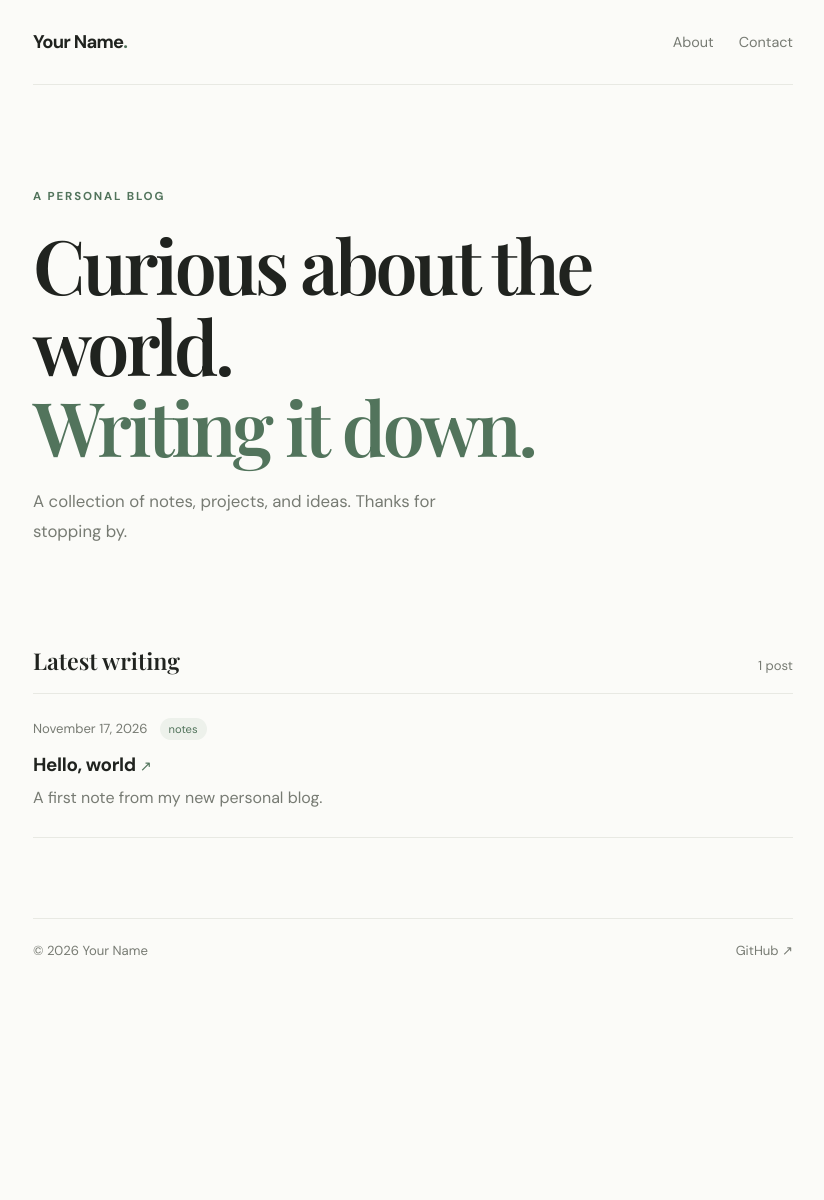
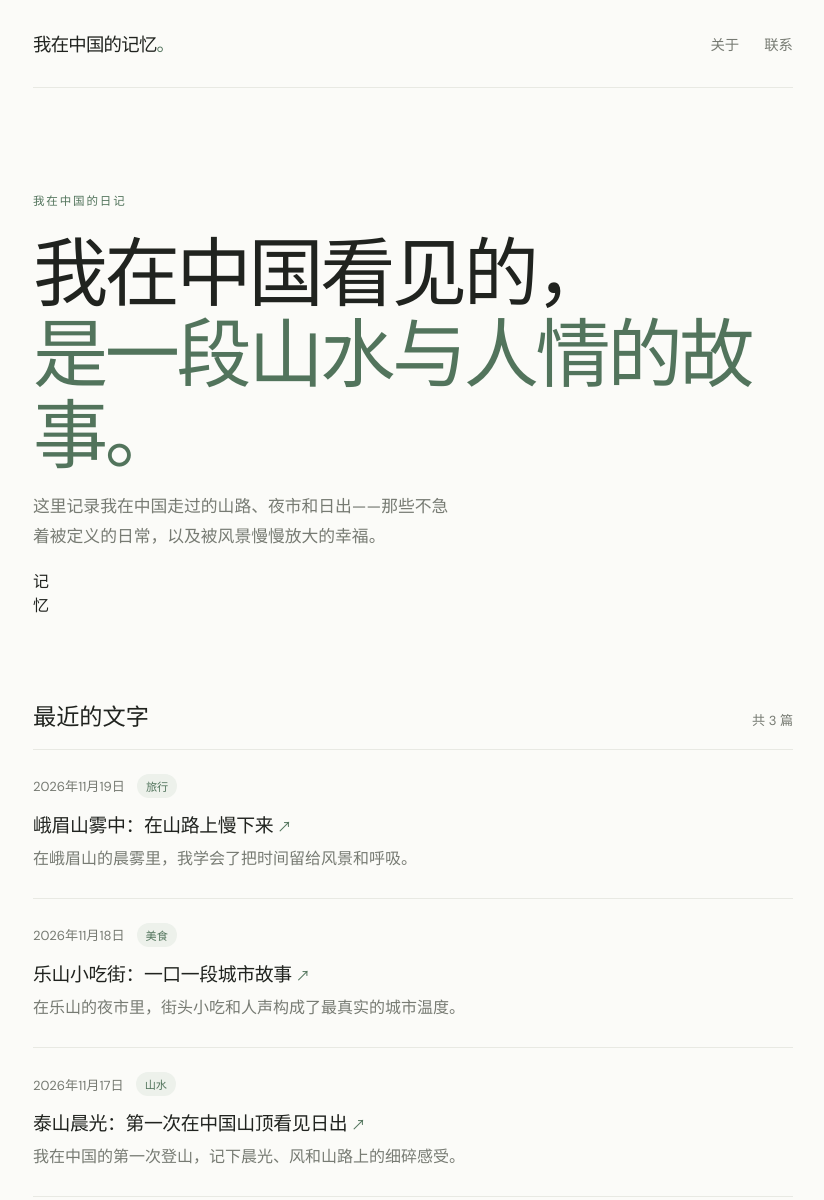
Before and after one commit to BoneBabys/Personal-Blog, an Astro site: page / in a window 1280 px wide. Shown: the top 1200 px of the page, without its empty margins (227-1051 px from the left). Before the commit the page ends 994 px from the top, so only its background shows below. Built offline with nearby package versions, Linux system fonts and the light colour scheme; Astro itself is replaced by a stand-in of ours.

Commit message:
Rewrite blog stories as personal China travel notes with three entries

```diff
--- /dev/null
+++ b/src/content/blog/emei-mist.md
@@ -0,0 +1,15 @@
+---
+title: "峨眉山雾中：在山路上慢下来"
+description: "在峨眉山的晨雾里，我学会了把时间留给风景和呼吸。"
+pubDate: 2026-11-19
+tags:
+  - 旅行
+---
+
+峨眉山的雾很轻，像一层薄薄的纱，贴在山坡和树梢之间。早晨刚起步时，天空还没有完全亮起来，我沿着石阶往上走，脚底踩着路面，手心和山风凉凉的，整个人都慢了下来。
+
+山路不陡，也不算平缓，但每一步都有一种逐渐进入静心状态的感觉。走过一段后，会发现自己不再急着赶路，而是顺着林间的湿气和光线，看看云彩在山脊间流动，听脚下的石头被踩出不同的回声。
+
+过了一段时间，雾开始散开，山景像从一张画中被轻轻揭起，树木、寺院和水声都露了出来。我忽然明白，旅行并不一定需要一张很大的惊艳照片，很多时候，最难忘的，是在山路上深呼吸时，那种突然把烦恼放下的轻松。
+
+那天的峨眉山��给我的最深印象不是壮丽，而是“慢”。慢慢走、慢慢看、慢慢听，仿佛人也变成了山里的一部分。
--- a/src/content/blog/hello-world.md
+++ b/src/content/blog/hello-world.md
@@ -1,11 +1,15 @@
 ---
-title: "Hello, world"
-description: "A first note from my new personal blog."
+title: "泰山晨光：第一次在中国山顶看见日出"
+description: "我在中国的第一次登山，记下晨光、风和山路上的细碎感受。"
 pubDate: 2026-11-17
 tags:
-  - notes
+  - 山水
 ---
 
-Welcome to my little corner of the internet. This is where I’ll share ideas, projects, and things I’m learning.
+我第一次真正感受到中国山水的壮阔，是在泰山的凌晨。天还没亮时，很多人已经在山路上出发，脚步沉稳，灯光和呼吸在雾气里交织。
 
-Edit or replace this post in `src/content/blog/hello-world.md` to make it your own.
+走到半山腰时，空气开始变得冷而清晰，山风有一种把人从睡意里拽出来的力道。我一路上看见不少游客停在石阶边，背着包，拍照、聊天、喘息，仿佛每一步都是在和这座山打招呼。
+
+到了山顶，天色才慢慢透亮，云海像被轻轻掀开，远处的群山被晨光铺成一层淡金色。我站在最顶端，忽然明白为什么很多人会说，登山并不是为了征服山，而是为了把自己从匆忙里拉回一丁点安静。
+
+那天，我没有急着拍很多照片，只认真记住了风的味道、路的弯度和那一瞬间的心跳。它像一张很长的明信片，写着我在中国第一次真正和山相遇。
--- /dev/null
+++ b/src/content/blog/leshan-snacks.md
@@ -0,0 +1,15 @@
+---
+title: "乐山小吃街：一口一段城市故事"
+description: "在乐山的夜市里，街头小吃和人声构成了最真实的城市温度。"
+pubDate: 2026-11-18
+tags:
+  - 美食
+---
+
+我在乐山的夜市走了一阵，灯光很亮，空气里混着油炸香、蒜香和热气。小店挨着小店，很多都没有特别华丽的招牌，但每一家都在忙着把一种味道做得真实。
+
+我买了一串香辣串串，边走边吃，先是麻，后是酥，最后留下一种很满足的油香。再加上一碗热腾腾的小面，汤底有些清淡，却把所有被空气、灯光和人群揉在一起的感觉都铺开了。
+
+最让我记得的，不是某一道绝品，而是整个街巷的热闹。有人边吃边聊，有人提着袋子站在店门口，有人用手机记录下每一口想要记住的东西。那种热闹并不喧闹，却很温柔，像一个城市在长夜里慢慢把自己展示给路人。
+
+我站在路边，看着人群、灯火和蒸汽一层层交叠，忽然觉得，真正的中国味道，不只在餐桌上，更在街头上，在人们随手的一笑和热闹里被慢慢烘出来的幸福感。
--- a/src/pages/index.astro
+++ b/src/pages/index.astro
@@ -6,43 +6,44 @@ const posts = (await getCollection('blog')).sort(
   (a, b) => b.data.pubDate.valueOf() - a.data.pubDate.valueOf(),
 );
 
-const siteName = 'Your Name';
+const siteName = '我在中国的记忆';
 ---
 
-<html lang="en">
+<html lang="zh-CN">
   <head>
     <meta charset="utf-8" />
     <meta name="viewport" content="width=device-width, initial-scale=1" />
-    <meta name="description" content="Notes, projects, and ideas from {siteName}." />
-    <title>{siteName} — Personal Blog</title>
+    <meta name="description" content="记录我在中国所见的山、水、人和味道。" />
+    <title>{siteName} · 山海之间</title>
   </head>
   <body>
     <main class="page-shell">
       <header class="site-header">
-        <a class="wordmark" href="/">{siteName}<span>.</span></a>
-        <nav aria-label="Main navigation">
-          <a href="#about">About</a>
-          <a href="mailto:hello@example.com">Contact</a>
+        <a class="wordmark" href="/">{siteName}<span>。</span></a>
+        <nav aria-label="主导航">
+          <a href="#about">关于</a>
+          <a href="mailto:hello@example.com">联系</a>
         </nav>
       </header>
 
       <section class="intro" id="about">
-        <p class="eyebrow">A PERSONAL BLOG</p>
-        <h1>Curious about the world.<br /><span>Writing it down.</span></h1>
-        <p class="intro-copy">A collection of notes, projects, and ideas. Thanks for stopping by.</p>
+        <p class="eyebrow">我在中国的日记</p>
+        <h1>我在中国看见的，<br /><span>是一段山水与人情的故事。</span></h1>
+        <p class="intro-copy">这里记录我在中国走过的山路、夜市和日出——那些不急着被定义的日常，以及被风景慢慢放大的幸福。</p>
+        <span class="intro-seal" aria-hidden="true">记<br />忆</span>
       </section>
 
       <section class="posts-section" aria-labelledby="posts-heading">
         <div class="section-heading">
-          <h2 id="posts-heading">Latest writing</h2>
-          <span>{posts.length} {posts.length === 1 ? 'post' : 'posts'}</span>
+          <h2 id="posts-heading">最近的文字</h2>
+          <span>共 {posts.length} 篇</span>
         </div>
         <div class="post-list">
           {posts.map((post) => (
             <article class="post-card">
               <div class="post-meta">
                 <time datetime={post.data.pubDate.toISOString()}>
-                  {post.data.pubDate.toLocaleDateString('en-US', { year: 'numeric', month: 'long', day: 'numeric' })}
+                  {post.data.pubDate.toLocaleDateString('zh-CN', { year: 'numeric', month: 'long', day: 'numeric' })}
                 </time>
                 {post.data.tags.length > 0 && <span class="tag">{post.data.tags[0]}</span>}
               </div>
@@ -50,7 +51,7 @@ const siteName = 'Your Name';
               <p>{post.data.description}</p>
             </article>
           ))}
-          {posts.length === 0 && <p class="empty-state">New writing is on its way. Check back soon.</p>}
+          {posts.length === 0 && <p class="empty-state">新的旅途记录正在路上，敬请期待。</p>}
         </div>
       </section>
 
```
Also changed, not shown: src/pages/blog/[...slug].astro (+7 -7 lines).
